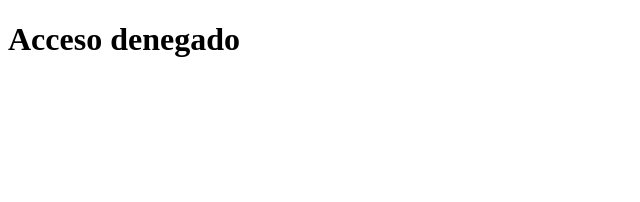
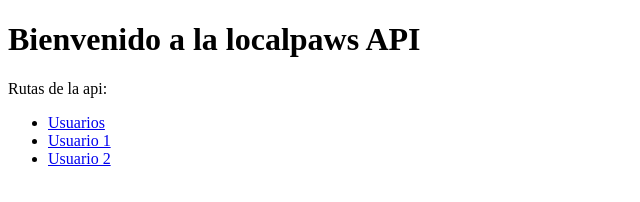
Before and after one commit to Localpets/LocalPaws-api, a website: page public/index.html in a window 1280 px wide. Shown: the whole page, without its empty margins (0-640 px from the left). Drawn offline with Linux system fonts and the light colour scheme.

Commit message:
I hate this shit

```diff
--- a/package.json
+++ b/package.json
@@ -25,6 +25,9 @@
     "nodemon": "^3.0.1"
   },
   "devDependencies": {
+    "@types/cookie-parser": "^1.4.3",
+    "@types/cors": "^2.8.13",
+    "@types/express": "^4.17.17",
     "@types/node": "^20.4.5",
     "prisma": "^5.0.0",
     "ts-node": "^10.9.1",
--- a/public/index.html
+++ b/public/index.html
@@ -3,9 +3,16 @@
 <head>
     <meta charset="UTF-8">
     <meta name="viewport" content="width=device-width, initial-scale=1.0">
-    <title>Acceso denegado</title>
+    <title>Base</title>
 </head>
 <body>
-    <h1>Acceso denegado</h1>
+    <h1>Bienvenido a la localpaws API</h1>
+    <p>Rutas de la api:</p>
+    <ul>
+        <li><a href="/api/user/find/all">Usuarios</a></li>
+        <li><a href="/api/user/find/14">Usuario 1</a></li>
+        <li><a href="/api/user/find/8">Usuario 2</a></li>
+    </ul>
+
 </body>
 </html>
--- a/src/models/server.model.js
+++ b/src/models/server.model.js
@@ -1,7 +1,7 @@
 // Paquetes de Node.js
 import express from 'express';
 import dotenv from 'dotenv';
-import cors from 'cors';
+import cors from 'cors'
 import cookieParser from 'cookie-parser';
 
 // Rutas de la API
```
Also changed, not shown: 1 other file.
